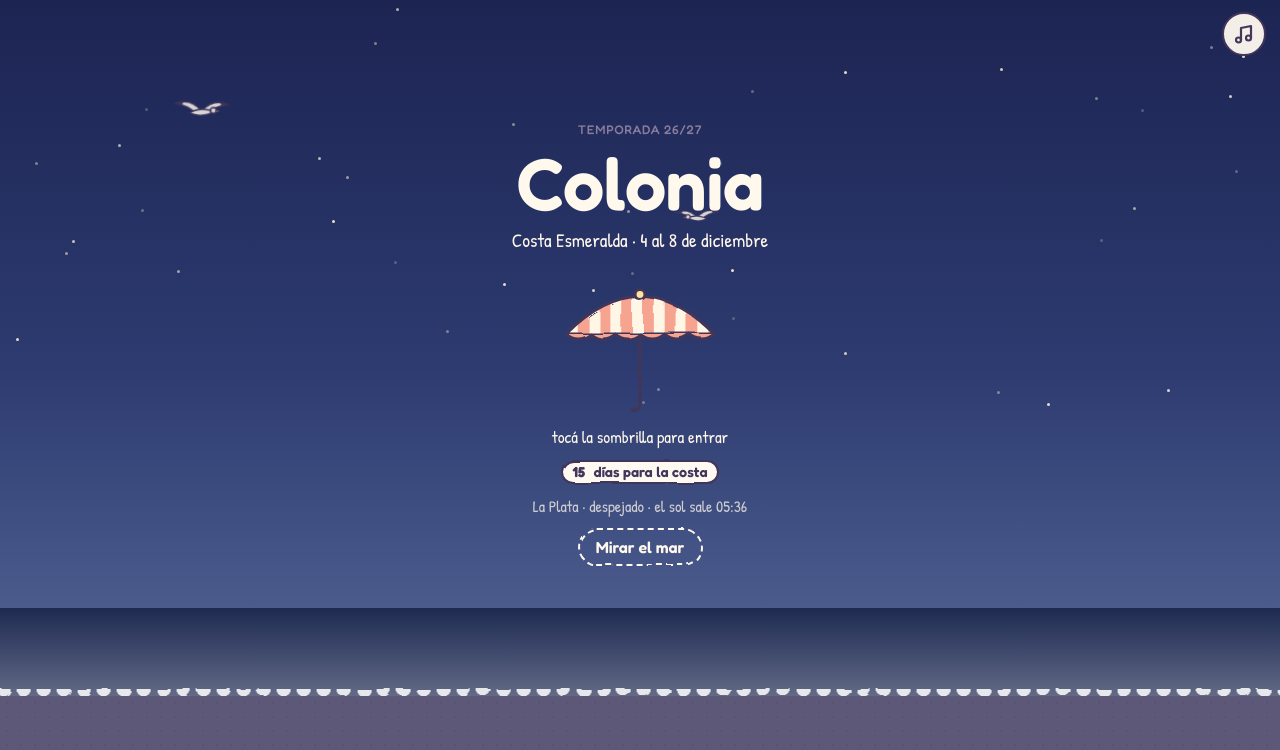
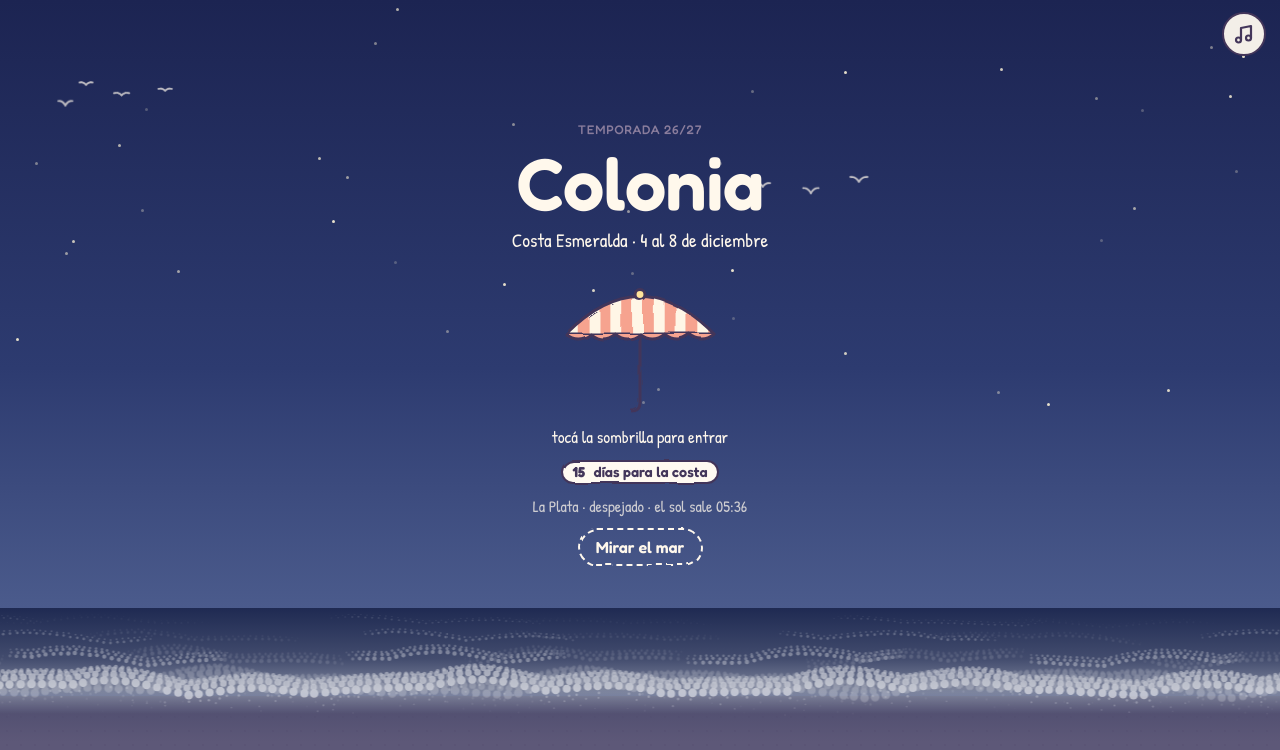
Before and after one commit to jeritopescio/colonia, a plain HTML site: page index.html in a window 1280 px wide. Drawn offline with nearby package versions, Linux system fonts and the light colour scheme; no server answers.

Commit message:
Inicio: gaviotas en v y orilla de puntos; foto del grupo v4
Las gaviotas pasan a ser una v lejana que aletea y la espuma se dibuja
en semitono, con olitas de puntos que se achican mar adentro.

Co-Authored-By: Claude Opus 5.5 <noreply@anthropic.com>

```diff
--- a/css/app.css
+++ b/css/app.css
@@ -32,11 +32,18 @@ button:focus-visible, a:focus-visible, input:focus-visible { outline: 3px solid
 [data-sky-dark="1"] .clouds i { background: #8c8fb2; opacity: .7; }
 @keyframes drift { to { transform: translateX(190vw); } }
 .rain { position: absolute; inset: 0; }
-.sea { position: absolute; left: 0; right: 0; top: 76%; height: 11%; background: linear-gradient(var(--sea), color-mix(in srgb, var(--sea) 70%, #fff)); }
-.foam { position: absolute; left: -10%; right: -10%; bottom: -7px; height: 14px; background: radial-gradient(circle at 10px 0, #fff 7px, transparent 7.5px) 0 0 / 20px 14px repeat-x; opacity: .85; animation: foam 7s ease-in-out infinite alternate; filter: url(#crayon); }
-@keyframes foam { to { transform: translateX(26px); } }
-.sand { position: absolute; left: 0; right: 0; top: 87%; bottom: 0; background: radial-gradient(color-mix(in srgb, var(--ink) 14%, transparent) 1px, transparent 1.5px) 0 0 / 14px 14px, var(--sand); }
-@media (prefers-reduced-motion: reduce) { .clouds i, .foam, .stars i { animation: none; } }
+/* El mar se aclara hacia la orilla y se funde en la arena mojada: no hay línea dura. */
+.sea { position: absolute; z-index: 1; left: 0; right: 0; top: 76%; height: calc(11% + 18px); background: linear-gradient(var(--sea), color-mix(in srgb, var(--sea) 84%, #fff) 48%, color-mix(in srgb, var(--sea) 52%, #fff) 82%); -webkit-mask-image: linear-gradient(#000 76%, transparent); mask-image: linear-gradient(#000 76%, transparent); }
+.sand { position: absolute; left: 0; right: 0; top: 87%; bottom: 0; background: linear-gradient(color-mix(in srgb, var(--sea) 26%, var(--sand)), transparent 46px), radial-gradient(color-mix(in srgb, var(--ink) 11%, transparent) 1px, transparent 1.5px) 0 0 / 14px 14px, var(--sand); }
+/* Olitas de puntos: dos capas que van y vienen a destiempo. */
+.orilla { position: absolute; z-index: 2; left: -5%; right: -5%; top: 76%; height: 17%; }
+.orilla canvas { position: absolute; inset: 0; width: 100%; height: 100%; will-change: transform; }
+.ola-a { animation: ola-a 10s ease-in-out infinite alternate; }
+.ola-b { opacity: .4; animation: ola-b 14s ease-in-out infinite alternate; }
+[data-sky-dark="1"] .orilla { opacity: .55; }
+@keyframes ola-a { from { transform: translate(-7px, 5px); } to { transform: translate(8px, -5px); } }
+@keyframes ola-b { from { transform: translate(9px, -7px); } to { transform: translate(-8px, 3px); } }
+@media (prefers-reduced-motion: reduce) { .clouds i, .ola-a, .ola-b, .stars i { animation: none; } }
 
 /* ---------- app ---------- */
 #app { position: relative; z-index: 1; max-width: 460px; margin: 0 auto; min-height: 100%;
@@ -103,18 +110,15 @@ body.quieto .cover > * { opacity: 0; pointer-events: none; }
 #gaviotas.fuera { opacity: 0; }
 .gaviota { position: absolute; left: 0; width: var(--w); animation: vuelo var(--dur) linear both; will-change: transform; }
 .gaviota.vuelta { animation-name: vuelo-atras; }
-.gaviota svg { display: block; width: 100%; height: auto; overflow: visible; fill: #fffaf1; stroke: var(--ink); stroke-width: 1.5; stroke-linejoin: round; animation: ondula var(--ond) ease-in-out infinite alternate; }
-.gaviota.vuelta svg { scale: -1 1; }
-.gaviota .punta { fill: var(--ink); stroke: none; }
-.gaviota .pico { fill: #f2b84b; stroke-width: 1; }
-.gaviota .ala { transform-box: view-box; animation: aleteo var(--ala) ease-in-out infinite; animation-duration: calc(var(--ala) * 5); }
-.gaviota .a { transform-origin: 29px 17px; --s: 1; }
-.gaviota .b { transform-origin: 31px 17px; --s: -1; }
-[data-sky-dark="1"] .gaviota { opacity: .82; }
-@keyframes vuelo { from { transform: translateX(-18vw); } to { transform: translateX(112vw); } }
-@keyframes vuelo-atras { from { transform: translateX(112vw); } to { transform: translateX(-18vw); } }
-@keyframes ondula { from { transform: translateY(-7px) rotate(-1.5deg); } to { transform: translateY(8px) rotate(1.5deg); } }
-@keyframes aleteo { 0%, 20%, 40%, 100% { transform: rotate(calc(var(--s) * -5deg)); } 10%, 30% { transform: rotate(calc(var(--s) * 19deg)); } 70% { transform: rotate(calc(var(--s) * -1deg)); } }
+.gaviota svg { display: block; width: 100%; height: auto; overflow: visible; fill: none; stroke: var(--on-sky); stroke-width: 1.8px; stroke-linecap: round; opacity: .72; animation: ondula var(--ond) ease-in-out infinite alternate; }
+.gaviota path { vector-effect: non-scaling-stroke; }
+.gaviota .ala { transform-box: view-box; transform-origin: 14px 9px; animation: aleteo calc(var(--ala) * 4) ease-in-out infinite; }
+.gaviota .a { --s: 1; }
+.gaviota .b { --s: -1; }
+@keyframes vuelo { from { transform: translateX(-8vw); } to { transform: translateX(106vw); } }
+@keyframes vuelo-atras { from { transform: translateX(106vw); } to { transform: translateX(-8vw); } }
+@keyframes ondula { from { transform: translateY(-5px); } to { transform: translateY(6px); } }
+@keyframes aleteo { 0%, 25%, 50%, 100% { transform: rotate(calc(var(--s) * -14deg)); } 12.5%, 37.5% { transform: rotate(calc(var(--s) * 20deg)); } 75% { transform: rotate(calc(var(--s) * 3deg)); } }
 
 /* ---------- quién sos ---------- */
 .faces { display: grid; grid-template-columns: repeat(3, 1fr); gap: 14px 10px; }
--- a/js/data.js
+++ b/js/data.js
@@ -176,7 +176,7 @@ window.DATA = (function () {
       ancho: 896, alto: 1200,
       base: 'foto/base.jpg',
       ext: 'webp',
-      v: 3, // subir este número cuando se reemplacen las imágenes del bucket
+      v: 4, // subir este número cuando se reemplacen las imágenes del bucket
       // de atrás para adelante (las personas no se pisan entre sí; las cosas ya vienen sin la gente encima)
       capas: ['sandero', 'fox', 'tabla', 'sofi', 'chino', 'grego',
         'nico', 'nachote', 'juani', 'jero', 'jose', 'viqui', 'pachi', 'rochi', 'juli', 'rich',
--- a/js/inicio.js
+++ b/js/inicio.js
@@ -212,21 +212,22 @@ window.INICIO = (function () {
   }
 
   // ---------- gaviotas ----------
-  const DIBUJO = `<svg viewBox="0 0 60 30" aria-hidden="true"><g class="ala a"><path d="M29 16C23 8 14 5 3 9c8 1 15 4 21 10z"/><path class="punta" d="M3 9c3-1.300 6-1.800 9-1.700-1 1.100-1.500 2-1.800 3C8 9.700 5.500 9.200 3 9z"/></g><g class="ala b"><path d="M31 16c6-8 15-11 26-7-8 1-15 4-21 10z"/><path class="punta" d="M57 9c-3-1.300-6-1.800-9-1.700 1 1.100 1.500 2 1.800 3 2.400-.6 4.700-1.100 7.200-1.300z"/></g><path d="M18 19c7-5 17-5 24-2-5 4-16 6-24 2z"/><circle cx="42" cy="16" r="2.900"/><path class="pico" d="M44.600 15.300l4.200 1.200-4.200 1.100z"/></svg>`;
+  // Lejos, una gaviota es apenas una v que aletea.
+  const DIBUJO = '<svg viewBox="0 0 28 14" aria-hidden="true"><path class="ala a" d="M14 9C11 5 7 3 2 4"/><path class="ala b" d="M14 9c3-4 7-6 12-5"/></svg>';
   const quieta = matchMedia('(prefers-reduced-motion: reduce)').matches;
   let turno = null, llamadas = [];
   const cielo = () => document.getElementById('gaviotas');
 
   function soltar(atras) {
     const box = cielo();
-    if (!box || box.children.length > 6) return;
-    const dir = Math.random() < 0.5 ? 1 : -1, tam = azar(0.6, 1.2), dur = azar(36, 50) / Math.sqrt(tam), alto = azar(7, 36);
-    const n = Math.random() < 0.34 ? uno([2, 3]) : 1;
+    if (!box || box.children.length > 9) return;
+    const dir = Math.random() < 0.5 ? 1 : -1, tam = azar(0.6, 1), dur = azar(54, 78) / Math.sqrt(tam), alto = azar(6, 32);
+    const n = uno([1, 2, 3, 3, 4]);
     for (let i = 0; i < n; i++) {
       const el = document.createElement('div');
       el.className = 'gaviota' + (dir < 0 ? ' vuelta' : '');
-      const t = tam * azar(0.88, 1.08);
-      el.style.cssText = `top:${(alto + i * azar(1.2, 3)).toFixed(1)}%;--w:${(58 * t).toFixed(0)}px;--dur:${dur.toFixed(1)}s;--ala:${azar(1.05, 1.5).toFixed(2)}s;--ond:${azar(4.5, 7.5).toFixed(1)}s;animation-delay:${(i * azar(1.6, 3.2) - atras * dur).toFixed(2)}s`;
+      const t = tam * azar(0.86, 1.1);
+      el.style.cssText = `top:${(alto + (i % 2 ? 1 : -0.4) * i * azar(0.5, 1.2)).toFixed(1)}%;--w:${(25 * t).toFixed(0)}px;--dur:${dur.toFixed(1)}s;--ala:${azar(0.75, 1.15).toFixed(2)}s;--ond:${azar(4.5, 7.5).toFixed(1)}s;animation-delay:${(i * azar(1.1, 2.6) - atras * dur).toFixed(2)}s`;
       el.innerHTML = DIBUJO;
       el.addEventListener('animationend', (e) => { if (e.target === el) el.remove(); });
       box.appendChild(el);
@@ -236,7 +237,7 @@ window.INICIO = (function () {
       const f = Math.max(atras + 0.06, azar(0.3, 0.68));
       llamadas.push(setTimeout(() => {
         const c = ctx();
-        if (motor && c) motor.gaviota(c.currentTime + 0.05, dir * (f * 2 - 1) * 0.75, Math.max(0, Math.min(1, 1.2 - tam)));
+        if (motor && c) motor.gaviota(c.currentTime + 0.05, dir * (f * 2 - 1) * 0.75, 1.35 - tam);
       }, (f - atras) * dur * 1000));
     }
   }
--- a/js/sky.js
+++ b/js/sky.js
@@ -120,7 +120,7 @@
 
   function build() {
     const el = document.getElementById('sky');
-    el.innerHTML = '<div class="sky-grad"></div><div class="stars"></div><div class="sun"></div><div class="clouds"></div><canvas class="rain"></canvas><div class="sea"><i class="foam"></i></div><div class="sand"></div>';
+    el.innerHTML = '<div class="sky-grad"></div><div class="stars"></div><div class="sun"></div><div class="clouds"></div><canvas class="rain"></canvas><div class="sand"></div><div class="sea"></div><div class="orilla"><canvas class="ola-b"></canvas><canvas class="ola-a"></canvas></div>';
     const st = el.querySelector('.stars');
     for (let i = 0; i < 40; i++) {
       const s = document.createElement('i');
@@ -131,6 +131,47 @@
     canvas = el.querySelector('canvas'); ctx = canvas.getContext('2d');
     const size = () => { canvas.width = innerWidth; canvas.height = innerHeight; };
     size(); addEventListener('resize', size);
+    dibujarOrilla();
+    let ancho = innerWidth;
+    addEventListener('resize', () => { if (innerWidth !== ancho) { ancho = innerWidth; dibujarOrilla(); } });
+  }
+
+  // Espuma en semitono: junto a la arena los puntos son grandes y están pegados; mar adentro se achican,
+  // se aclaran y se ralean, y así arman el degradado. Cada capa tiene su propia forma de orilla.
+  function dibujarOrilla() {
+    const box = document.querySelector('#sky .orilla'), W = box.clientWidth, H = box.clientHeight;
+    const dpr = Math.min(2, devicePixelRatio || 1);
+    box.querySelectorAll('canvas').forEach((c, capa) => {
+      c.width = Math.round(W * dpr); c.height = Math.round(H * dpr);
+      const g = c.getContext('2d'); g.scale(dpr, dpr); g.fillStyle = '#fff';
+      let semilla = 7 + capa * 31;
+      const r = () => { semilla = (semilla * 16807) % 2147483647; return semilla / 2147483647; };
+      const fase = capa * 2.1 + 0.7, costa = H * 0.65 - capa * 5;
+      const borde = (x) => costa + 4.5 * Math.sin(x / 67 + fase) + 2.5 * Math.sin(x / 29 + fase * 2) - 6 * Math.abs(Math.sin(x / 38 + fase));
+      const punto = (x, y, rad, al) => { g.globalAlpha = al; g.beginPath(); g.arc(x, y, rad, 0, 6.2832); g.fill(); };
+      // Cuatro olitas: la que rompe y tres que vienen atrás, cortadas en tramos, con aire entre una y otra.
+      [[0, 4, 4.2, 2.1, 0.96, 0.66, 0], [29, 3, 2.15, 1.35, 0.6, 0.42, -0.45], [51, 2, 1.4, 1, 0.4, 0.3, -0.05], [68, 2, 0.95, 0.7, 0.26, 0.18, 0.25]].forEach(([lejos, filas, r0, r1, a0, a1, corte], o) => {
+        const f2 = fase + o * 1.7, largo = 41 + o * 13;
+        for (let i = 0; i < filas; i++) {
+          const t = filas > 1 ? i / (filas - 1) : 0, rad = r0 + (r1 - r0) * t, paso = rad * 2 + 2.1 + o * 0.9;
+          for (let x = (i % 2 ? paso / 2 : 0) - paso; x < W + paso; x += paso) {
+            const tramo = Math.sin(x / largo + f2);
+            if (o && tramo < corte) continue;
+            const puntas = o ? Math.min(1, (tramo - corte) * 3.2) : 1;
+            const y = costa + (borde(x + o * 40) - costa) * (1 - o * 0.16) - lejos - i * (rad * 1.5 + 1.4) + (r() - 0.5) * 0.7;
+            punto(x + (r() - 0.5) * 0.9, y, rad * (0.74 + 0.26 * puntas) * (0.94 + r() * 0.12), (a0 + (a1 - a0) * t) * (0.45 + 0.55 * puntas));
+          }
+        }
+      });
+      // Lo que deja la ola en la arena mojada: puntitos cada vez más sueltos.
+      for (let i = 1; i <= 4; i++) {
+        for (let x = 0; x < W; x += 8 + i * 2) {
+          if (r() < 0.35 + i * 0.13) continue;
+          punto(x + r() * 5, borde(x) + i * 5.5 + r() * 2, 1.5 - i * 0.2, 0.55 - i * 0.09);
+        }
+      }
+      g.globalAlpha = 1;
+    });
   }
 
   function setClouds(n, speed) {
--- a/sw.js
+++ b/sw.js
@@ -1,6 +1,6 @@
 /* Colonia: primero la red (para tener siempre la última versión), y si no hay señal, lo guardado.
    GitHub Pages manda los archivos con "guardalo 10 minutos": por eso se pide con no-cache (pregunta al servidor si cambió). */
-const CACHE = 'colonia-v10';
+const CACHE = 'colonia-v11';
 const SHELL = ['./', 'index.html', 'css/app.css', 'js/config.js', 'js/data.js', 'js/sky.js', 'js/arte-img.js', 'js/arte.js', 'js/sonido.js', 'js/inicio.js', 'js/store.js', 'js/app.js', 'manifest.webmanifest', 'icons/icon-192.png'];
 
 self.addEventListener('install', (e) => {
```
